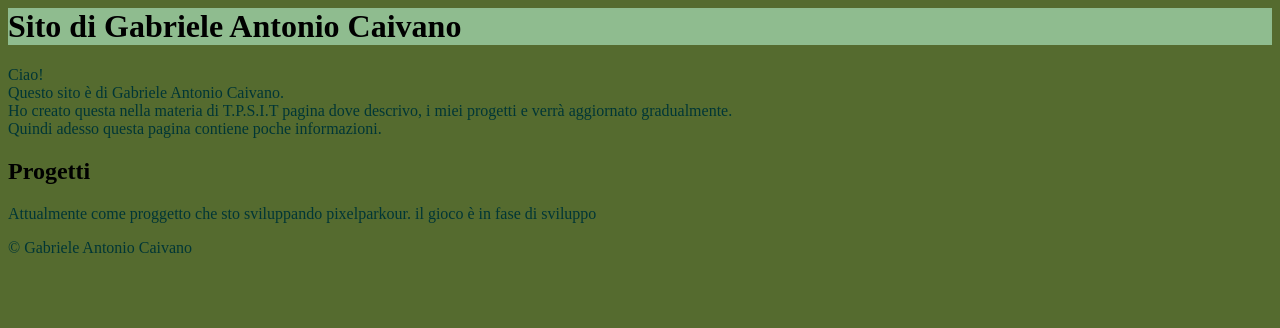
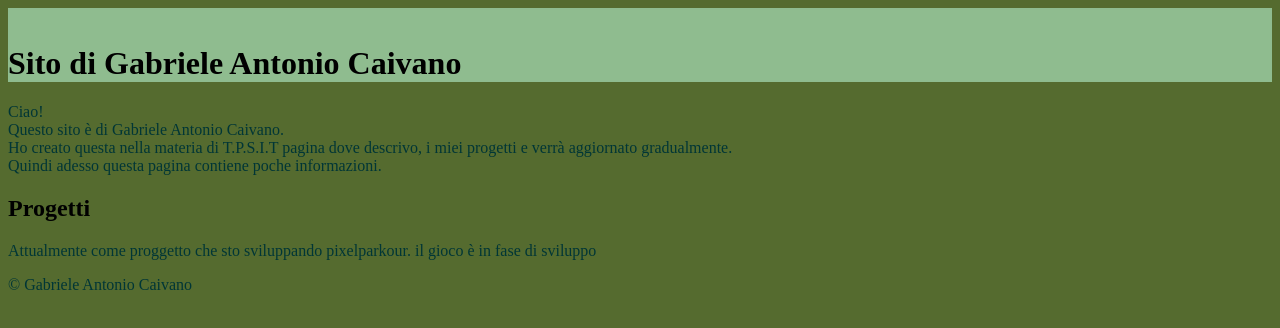
Before and after one commit to Creeper0807/creeper0807.github.io, a plain HTML site: page index.html in a window 1280 px wide. Drawn offline with Linux system fonts and the light colour scheme.

Commit message:
Update index.html

```diff
--- a/index.html
+++ b/index.html
@@ -16,7 +16,7 @@
 </head>
 <body>
     <header>
-        <h1> Sito di Gabriele Antonio Caivano</h1>
+        <h1> <br> Sito di Gabriele Antonio Caivano <br> </h1>
     </header>
     <main>
         <p>
```
